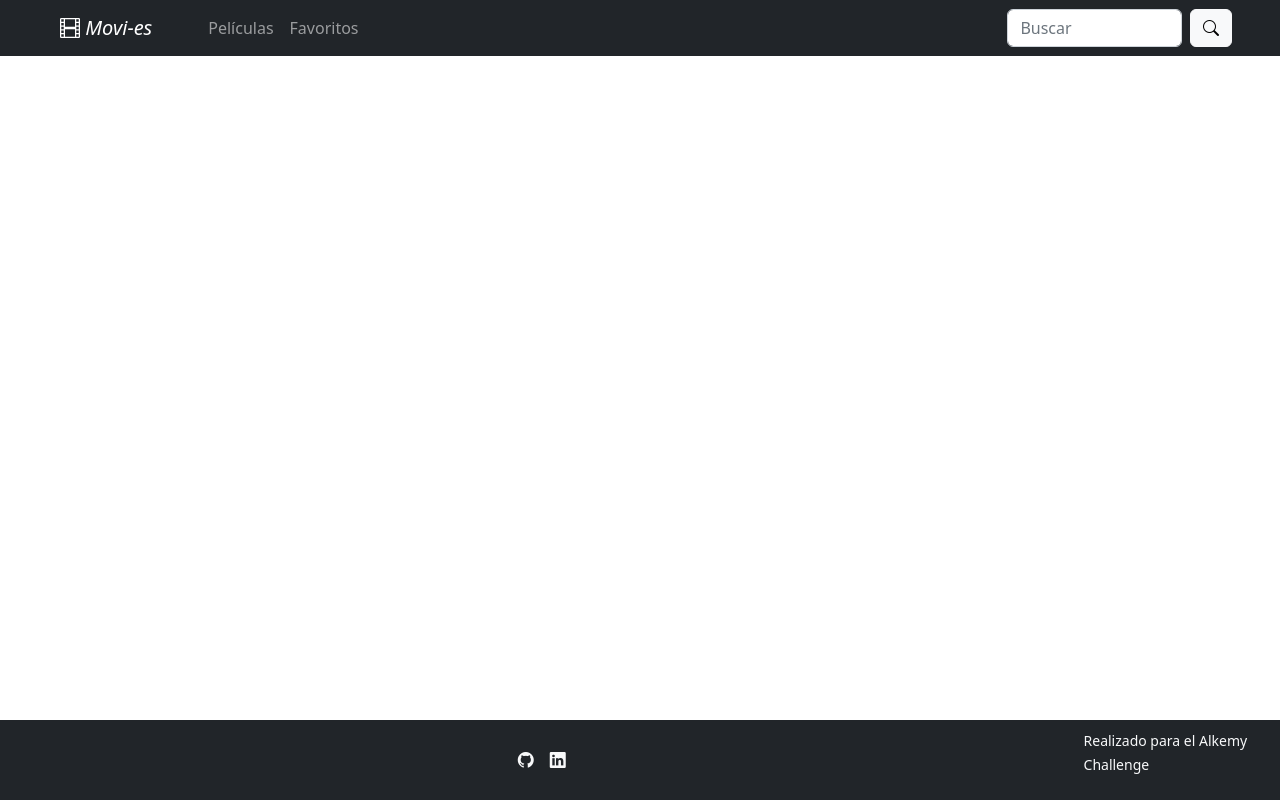
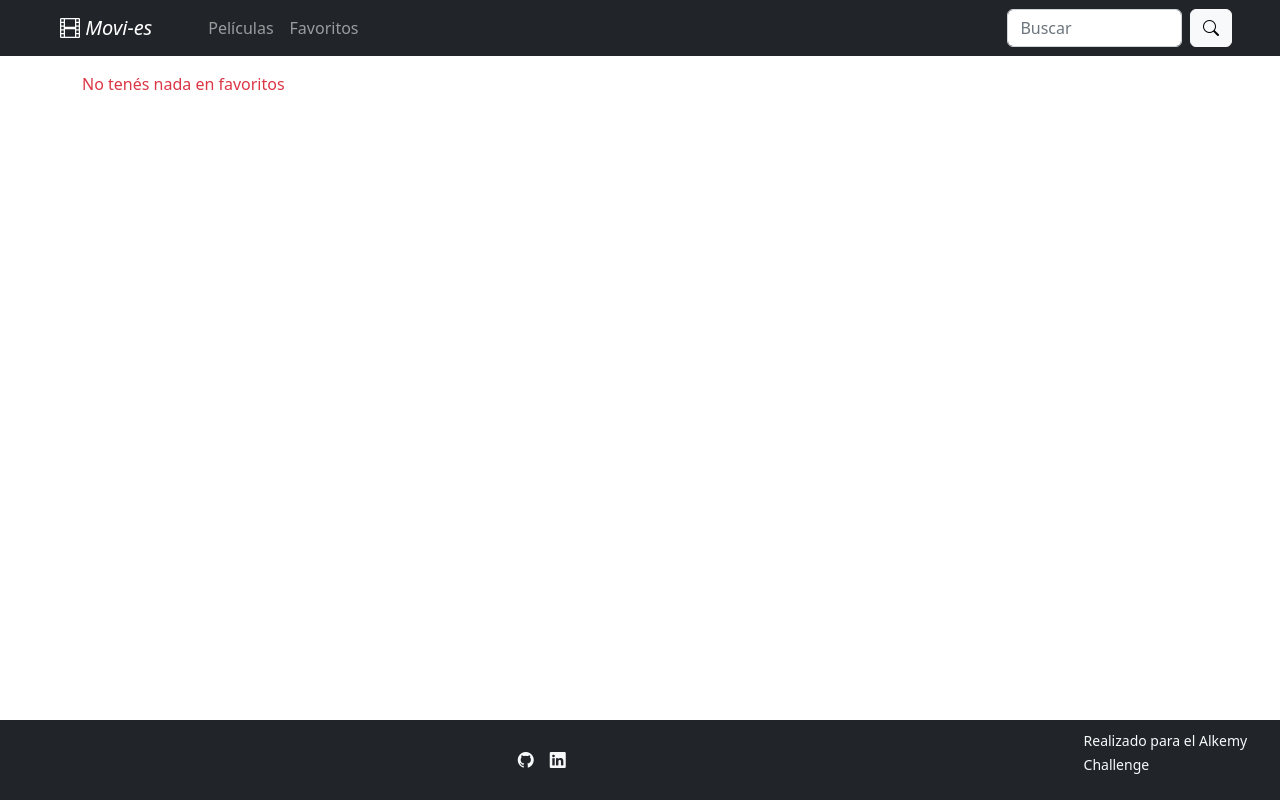
Before and after one commit to damian-arrieta/alkemy, a React (Create React App) app in the folder react-skill-up/: page /Favoritos in a window 1280 px wide. Built offline with nearby package versions, Linux system fonts and the light colour scheme; sample sign-in values are in the browser's storage.

Commit message:
Ending Favoritos component

```diff
--- a/react-skill-up/src/App.js
+++ b/react-skill-up/src/App.js
@@ -1,5 +1,6 @@
 //Libraries
 import { Routes, Route } from 'react-router-dom';
+import React, { useEffect, useState } from 'react';
 
 //Components
 import Listado from "./components/Listado";
@@ -11,6 +12,16 @@ import Resultados from './components/Resultados';
 import Favoritos from './components/Favoritos';
 
 function App() {
+
+  const [ favourites, setFavourites ] = useState([]);
+
+  useEffect(() => {
+      const favsInLocal = localStorage.getItem('favs');
+      if (favsInLocal !== null) {
+          const favsArray = JSON.parse(favsInLocal);
+          setFavourites(favsArray);
+      }
+  }, [])
 
   const addOrRemoveFromFavs = e => {
 
@@ -39,17 +50,19 @@ function App() {
     if (!movieIsInArray) {
       tempMoviesInFavs.push(movieData);
       localStorage.setItem('favs', JSON.stringify(tempMoviesInFavs));
+      setFavourites(tempMoviesInFavs);
     } else {
       let moviesLeft = tempMoviesInFavs.filter(oneMovie => {
         return oneMovie.id !== movieData.id
       });
-      localStorage.setItem('favs', JSON.stringify(tempMoviesInFavs));
+      localStorage.setItem('favs', JSON.stringify(moviesLeft));
+      setFavourites(tempMoviesInFavs);
     }
   }
 
   return (
     <>
-      <Header />
+      <Header favourites={ favourites } />
 
       <div className='container mt-3 mb-5'>
         <Routes>
@@ -57,7 +70,7 @@ function App() {
           <Route path='/Listado' element={<Listado addOrRemoveFromFavs={ addOrRemoveFromFavs } />} />
           <Route path='/Detalle' element={<Detalle />} />
           <Route path='/Resultados' element={<Resultados />} />
-          <Route path='/Favoritos' element={<Favoritos />} />
+          <Route path='/Favoritos' element={<Favoritos favourites={ favourites } addOrRemoveFromFavs={ addOrRemoveFromFavs } />} />
         </Routes>
       </div>
 
--- a/react-skill-up/src/components/Favoritos.js
+++ b/react-skill-up/src/components/Favoritos.js
@@ -1,25 +1,23 @@
-import React, { useState, useEffect } from 'react';
-import { Link } from 'react-router-dom';
+import React from 'react';
+import { Link, Navigate } from 'react-router-dom';
 
-export default function Favoritos() {
+export default function Favoritos(props) {
 
-    const [ favourites, setFavourites ] = useState([]);
-
-    useEffect(() => {
-        const favsInLocal = localStorage.getItem('favs');
-        if (favsInLocal !== null) {
-            const favsArray = JSON.parse(favsInLocal);
-            setFavourites(favsArray);
-        }
-    }, [])
+    let token = sessionStorage.getItem('token');
 
   return (
+    <>
+    { !token && <Navigate to='/' /> }
     <div className="row">
-    { favourites.map((oneMovie, idx) => {
+    { !props.favourites.length && <div className='col-12 text-danger'>No tenés nada en favoritos</div>}
+    { props.favourites.map((oneMovie, idx) => {
         return (
             <div className="col-3" key={idx}>
                 <div className="card my-4">
                     <img src={oneMovie.imgURL} className="card-img-top" alt={oneMovie.title} />
+                    <button className='favourite-btn'>
+                        <i className="bi bi-star-fill" onClick={props.addOrRemoveFromFavs} data-movie-id={oneMovie.id}></i>
+                    </button>
                     <div className="card-body">
                         <h5 className="card-title">{ oneMovie.title.substring(0, 30) }...</h5>
                         <p className="card-text">{ oneMovie.overview.substring(0, 100) }...</p>
@@ -29,7 +27,7 @@ export default function Favoritos() {
             </div>
         )
     }) }
-
-</div>
+    </div>
+    </>
   )
 }
--- a/react-skill-up/src/components/Header.js
+++ b/react-skill-up/src/components/Header.js
@@ -1,11 +1,10 @@
-//Libraries
 import React from 'react';
 import { Link } from 'react-router-dom';
 
-//Components
 import Buscador from './Buscador';
 
 export default function Header() {
+
     return (
         <header>
             <nav className='navbar navbar-expand-lg navbar-dark bg-dark'>
@@ -30,5 +29,5 @@ export default function Header() {
                 <Buscador />
             </nav>
         </header>
-  )
+    );
 }
--- a/react-skill-up/src/index.js
+++ b/react-skill-up/src/index.js
@@ -12,8 +12,6 @@ import './css/app.css'
 const container = document.getElementById('root');
 const root = createRoot(container);
 root.render(
-  <React.StrictMode>
     <BrowserRouter>
       <App />
-    </BrowserRouter>
-</React.StrictMode>);
+    </BrowserRouter>);
```
Lines whose indentation alone changed are shown as unchanged.
